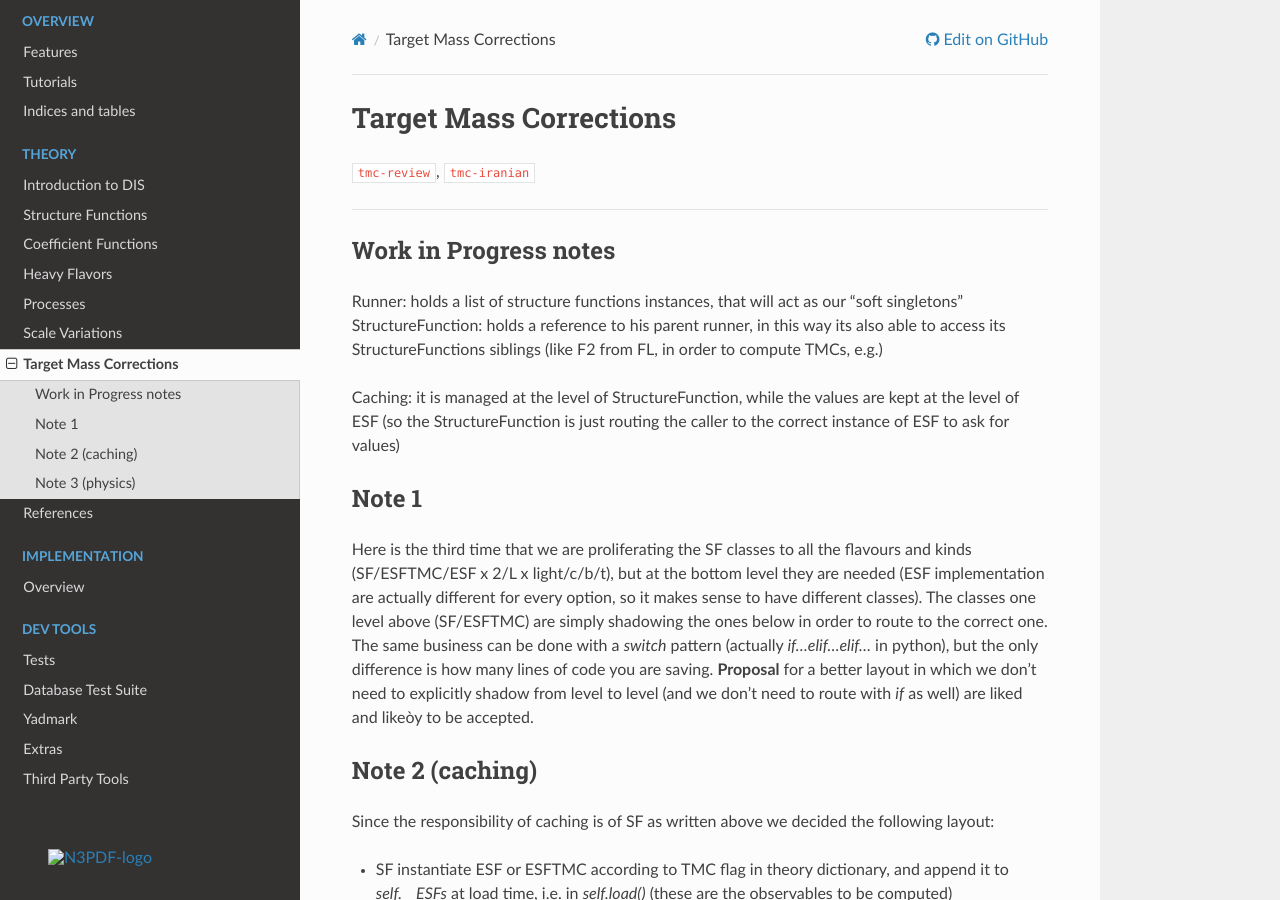
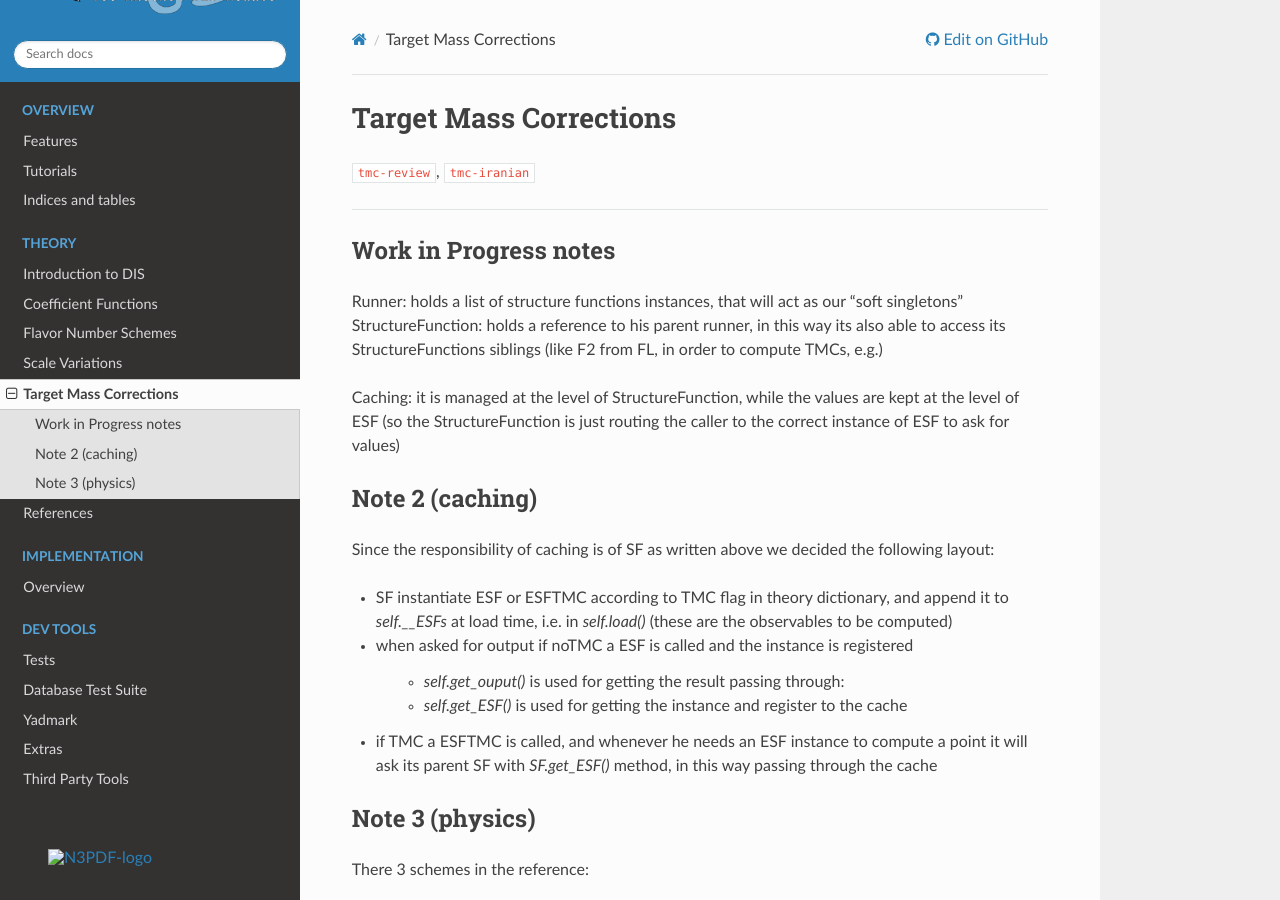
Before and after one commit to NNPDF/yadism, a Sphinx documentation site: the page built from docs/sphinx/source/theory/TMC.rst, in a window 1280 px wide and 900 px high. Built offline with Sphinx 7.4.7 and the Read the Docs theme 2.0.0, drawn with Linux system fonts in a browser that asks for light colours; pages that are not in the unit, such as notebooks, are missing from menus; the version number could not be read and is left out; cross-references to code outside the pages are shown as plain code.

Commit message:
Rework doc structure

```diff
--- a/docs/sphinx/source/dev-tools/benchmarks.rst
+++ b/docs/sphinx/source/dev-tools/benchmarks.rst
@@ -27,9 +27,6 @@
 Due to a different definition |SF| in |APFEL| (and so `yadism`) and |QCDNUM| is
 not possible to compare all the structure functions in all the schemes.
 
-In particular |APFEL|/`yadism` definition of |SF| is based on the coupling to
-the photon (or |DIS| boson in general), cf. :doc:`../theory/light-flavors` and
-:doc:`../theory/heavy-flavors`.
 
 On the other hand |QCDNUM| is using a different definition of the |SF| that is
 not matching the other one and from which it is not possible to recover the
--- a/docs/sphinx/source/index.rst
+++ b/docs/sphinx/source/index.rst
@@ -66,10 +66,8 @@
   :hidden:
 
   theory/DIS-intro.rst
-  theory/structure-functions.rst
   theory/coeff-funcs.rst
-  theory/heavy-flavors.rst
-  theory/processes.rst
+  theory/fns.rst
   theory/scale-variations.rst
   theory/TMC.rst
 
--- a/docs/sphinx/source/theory/TMC.rst
+++ b/docs/sphinx/source/theory/TMC.rst
@@ -4,9 +4,6 @@
 =======================
 
 :cite:`tmc-review`, :cite:`tmc-iranian`
-
-
-
 
 -----
 
@@ -24,20 +21,6 @@
 Caching: it is managed at the level of StructureFunction, while the values are
 kept at the level of ESF (so the StructureFunction is just routing the caller to
 the correct instance of ESF to ask for values)
-
-Note 1
-------
-Here is the third time that we are proliferating the SF classes to all the
-flavours and kinds (SF/ESFTMC/ESF x 2/L x light/c/b/t), but at the bottom level
-they are needed (ESF implementation are actually different for every option, so
-it makes sense to have different classes).
-The classes one level above (SF/ESFTMC) are simply shadowing the ones below in
-order to route to the correct one. The same business can be done with a `switch`
-pattern (actually `if...elif...elif...` in python), but the only difference is
-how many lines of code you are saving.
-**Proposal** for a better layout in which we don't need to explicitly shadow
-from level to level (and we don't need to route with `if` as well) are liked and
-likeòy to be accepted.
 
 Note 2 (caching)
 ----------------
--- a/docs/sphinx/source/theory/cc-coeffs.csv
+++ b/docs/sphinx/source/theory/cc-coeffs.csv
@@ -1,4 +1,4 @@
-.                   light                       :ref:`heavy<heavy-cc>`      :ref:`asymptotic<asymptotic>`
+.                   light                       heavy                       asymptotic
 F2                  :cite:`vogt-f2lcc`          :cite:`gluck-ccheavy`       .
 FL                  :cite:`vogt-f2lcc`          :cite:`gluck-ccheavy`       .
 F3                  :cite:`vogt-f3cc`           :cite:`gluck-ccheavy`       .
--- a/docs/sphinx/source/theory/coeff-funcs.rst
+++ b/docs/sphinx/source/theory/coeff-funcs.rst
@@ -4,7 +4,7 @@
 Overview of coefficient functions structure
 -------------------------------------------
 
-The main categories for coefficients the same of :doc:`structure-functions`, i.e.:
+The main categories for coefficients the same of Structure Functions, i.e.:
 
 - the **process** (EM/NC/CC)
 - the **kind** (F2/L/3)
--- a/docs/sphinx/source/theory/nc-coeffs.csv
+++ b/docs/sphinx/source/theory/nc-coeffs.csv
@@ -1,4 +1,4 @@
-.                   light                       :ref:`heavy<heavy-nc>`      :ref:`asymptotic<asymptotic>`
+.                   light                       heavy                       asymptotic
 F2                  :cite:`vogt-f2nc`           :cite:`felix-thesis`        :cite:`forte-fonll`
 FL                  :cite:`vogt-flnc`           :cite:`felix-thesis`        :cite:`forte-fonll`
 F3                  :cite:`moch-f3nc`           :cite:`felix-thesis`        .
```
Also changed, not shown: docs/sphinx/source/theory/DIS-intro.rst (+36 -0 lines), docs/sphinx/source/theory/fns.rst (renamed from docs/sphinx/source/theory/heavy-flavors.rst, +69 -16 lines), docs/sphinx/source/theory/processes.rst (deleted, +0 -40 lines), docs/sphinx/source/theory/structure-functions.rst (deleted, +0 -65 lines).
